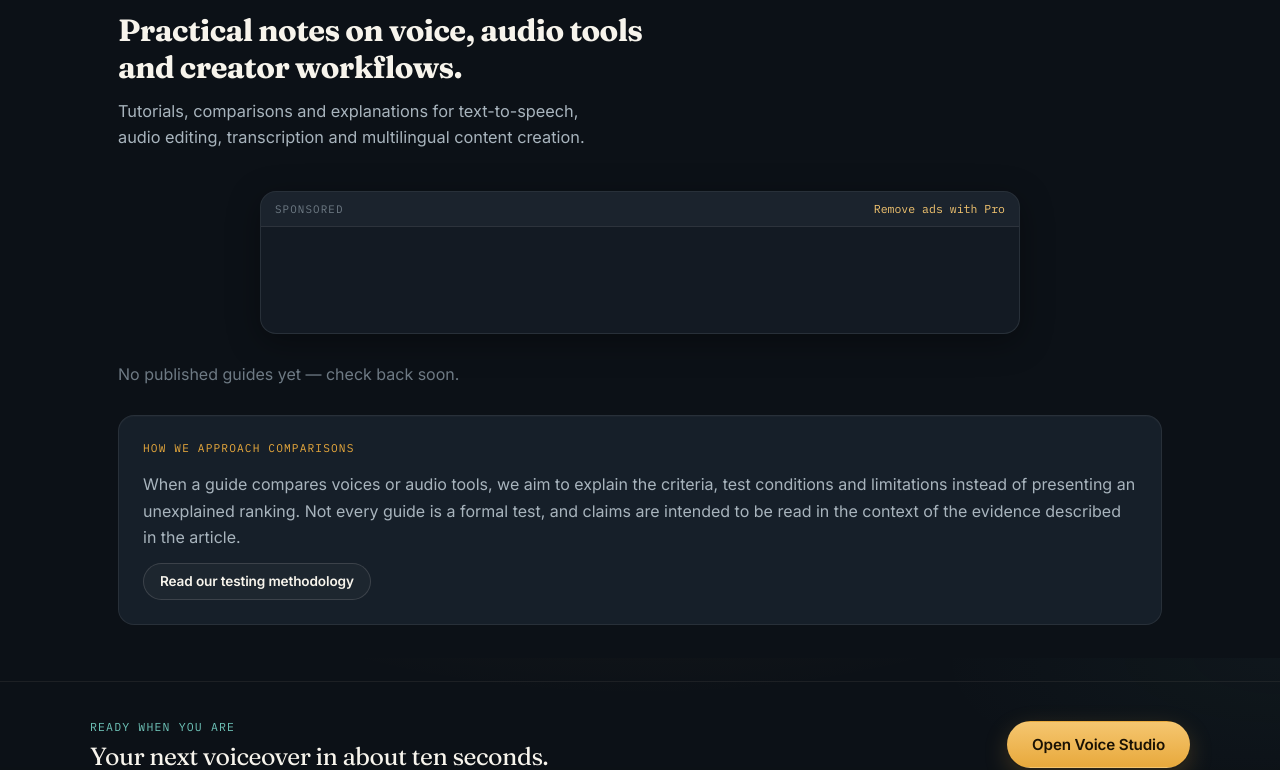
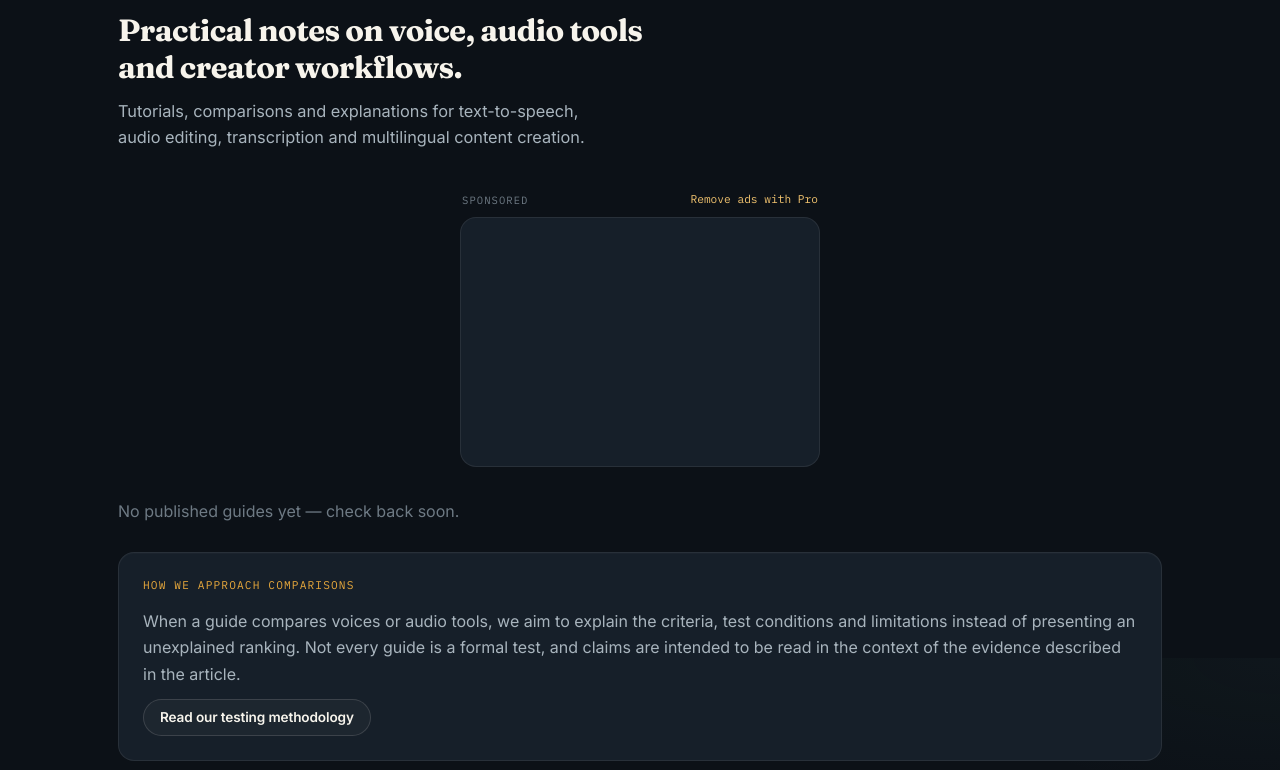
Before and after one commit to faisalchaudhary411/Audio-Studio, a Flask app: page /blog in a window 1280 px wide. Shown: the part 142-912 px from the top of the page. Run offline with Flask 3, Linux system fonts and the light colour scheme; data comes from the database, SQL or seed files in the repository; data that the repository does not hold is empty; parts of the project's set-up code (start-up, migrations or seed data) failed here and were passed over; some libraries are stand-ins or nearby versions.

Commit message:
Add files via upload

```diff
--- a/static/css/style.css
+++ b/static/css/style.css
@@ -2360,33 +2360,29 @@ select.script-input:focus{
 
 /* Soften ad banners — less "ad-looking" */
 .ad-unit{
-  margin:28px auto;
-  max-width:760px;
-  background:var(--ink-panel);
-  border:1px solid var(--line);
-  border-radius:var(--radius);
-  overflow:hidden;
-  box-shadow:var(--shadow-soft);
+  margin:32px auto;
+  max-width:360px;
+  background:transparent;
+  border:none;
+  box-shadow:none;
 }
 .ad-unit__head{
   display:flex;
   align-items:center;
   justify-content:space-between;
-  gap:12px;
-  padding:8px 14px;
-  border-bottom:1px solid var(--line);
-  background:rgba(245,242,234,0.02);
+  gap:10px;
+  padding:0 2px 8px;
 }
 .ad-unit__badge{
   font-family:var(--mono);
-  font-size:0.68rem;
+  font-size:0.66rem;
   letter-spacing:0.1em;
   text-transform:uppercase;
   color:var(--text-dim);
 }
 .ad-unit__remove{
   font-family:var(--mono);
-  font-size:0.72rem;
+  font-size:0.7rem;
   color:var(--brass-hi);
   text-decoration:none;
   white-space:nowrap;
@@ -2396,28 +2392,24 @@ select.script-input:focus{
   display:flex;
   justify-content:center;
   align-items:center;
-  min-height:90px;
-  max-height:120px;
+  min-height:250px;
+  height:250px;
   overflow:hidden;
-  background:rgba(0,0,0,0.15);
-  padding:8px 12px;
+  background:var(--ink-panel);
+  border:1px solid var(--line);
+  border-radius:var(--radius);
 }
 .ad-unit__iframe{
-  width:100%;
-  max-width:728px;
-  height:90px;
+  width:300px;
+  height:250px;
   border:0;
   display:block;
-  border-radius:6px;
-}
-@media (max-width:520px){
-  .ad-unit{margin:20px 0;}
-  .ad-unit__frame{padding:6px 8px;min-height:80px;}
-  .ad-unit__iframe{height:80px;}
-  .ad-unit__head{padding:7px 12px;}
-}
-
-/* Drop zone for tools */
+}
+@media (max-width:360px){
+  .ad-unit{max-width:100%;}
+  .ad-unit__frame{min-height:250px;height:250px;}
+}
+
 .dropzone{
   position:relative;
   border:1.5px dashed var(--line-strong);
```
